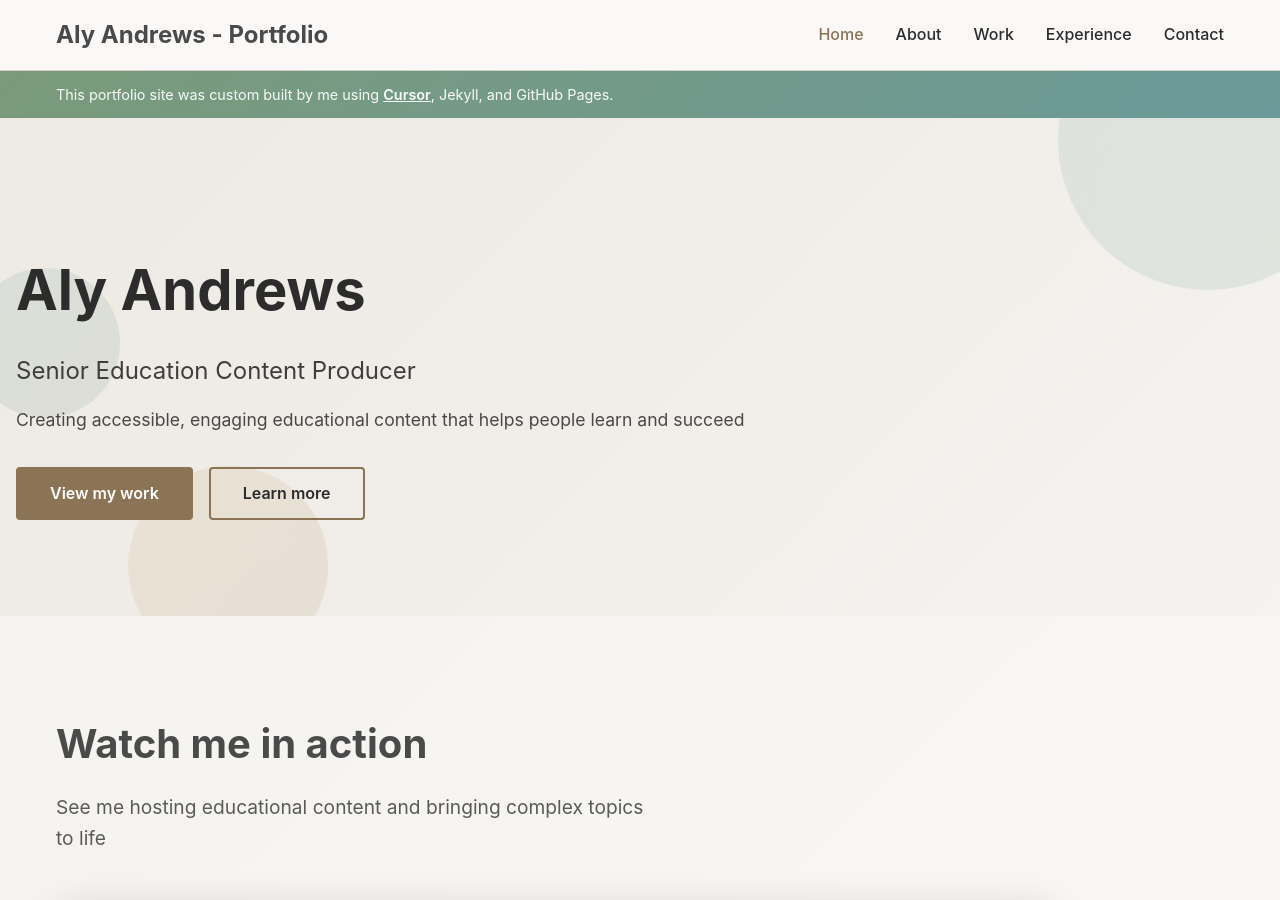
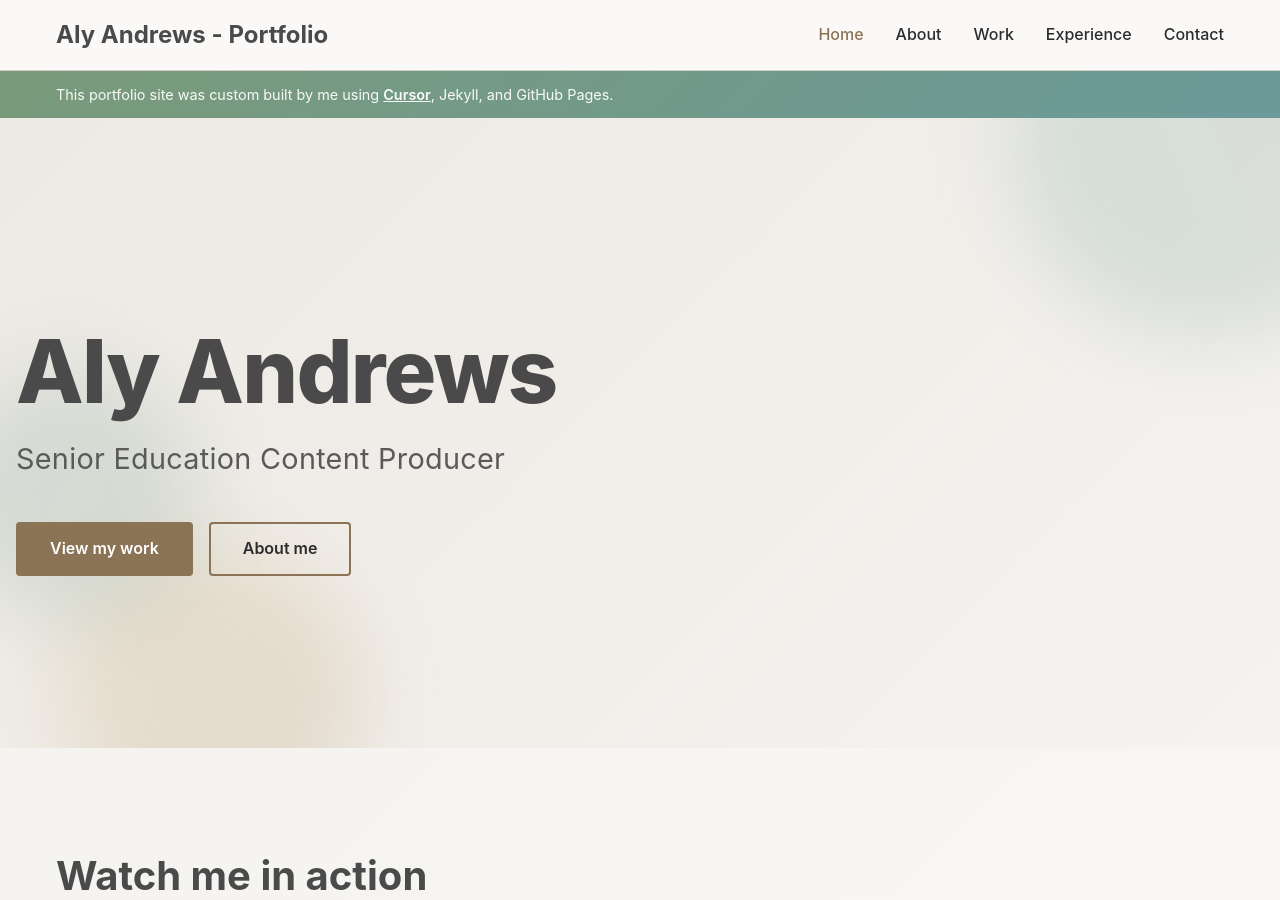
Before and after one commit to aly-andrews/aly-andrews.github.io, a Jekyll site: the page built from index.md, in a window 1280 px wide and 900 px high. Built offline with Jekyll 4.4.1, drawn with Linux system fonts in a browser that asks for light colours.

Commit message:
Make hero banner more engaging with less copy, larger typography, and enhanced visuals

```diff
--- a/assets/css/main.css
+++ b/assets/css/main.css
@@ -119,23 +119,7 @@ body {
   padding: 0 var(--spacing-unit);
 }
 
-.hero-title {
-  font-size: 3.5rem;
-  font-weight: 700;
-  margin-bottom: var(--spacing-unit);
-}
-
-.hero-subtitle {
-  font-size: 1.5rem;
-  margin-bottom: var(--spacing-unit);
-  opacity: 0.9;
-}
-
-.hero-description {
-  font-size: 1.1rem;
-  margin-bottom: 2rem;
-  opacity: 0.85;
-}
+/* Hero styles moved to .hero-creative section below */
 
 .hero-cta {
   display: flex;
@@ -648,12 +632,17 @@ body {
 
 /* Responsive design */
 @media (max-width: 768px) {
-  .hero-title {
-    font-size: 2.5rem;
+  .hero-creative .hero-title {
+    font-size: 3.5rem;
   }
 
-  .hero-subtitle {
-    font-size: 1.2rem;
+  .hero-creative .hero-subtitle {
+    font-size: 1.4rem;
+  }
+
+  .hero-creative {
+    min-height: 60vh;
+    padding: 6rem 0 4rem;
   }
 
   .nav-links {
@@ -692,8 +681,13 @@ body {
     padding: 4rem 0;
   }
 
-  .hero-title {
-    font-size: 2rem;
+  .hero-creative .hero-title {
+    font-size: 2.5rem;
+  }
+
+  .hero-creative {
+    min-height: 50vh;
+    padding: 4rem 0 3rem;
   }
 }
 
@@ -702,9 +696,12 @@ body {
   position: relative;
   background: linear-gradient(135deg, var(--bg-accent) 0%, var(--bg-light) 100%);
   color: var(--text-color);
-  padding: 8rem 0 6rem;
+  padding: 10rem 0 8rem;
   text-align: left;
   overflow: hidden;
+  min-height: 70vh;
+  display: flex;
+  align-items: center;
 }
 
 .hero-shapes {
@@ -720,34 +717,35 @@ body {
 .shape {
   position: absolute;
   border-radius: 50%;
-  opacity: 0.15;
+  opacity: 0.2;
   animation: float 20s infinite ease-in-out;
+  filter: blur(40px);
 }
 
 .shape-1 {
-  width: 300px;
-  height: 300px;
+  width: 400px;
+  height: 400px;
   background: linear-gradient(135deg, var(--accent-green), var(--accent-teal));
-  top: -100px;
-  right: -50px;
+  top: -150px;
+  right: -100px;
   animation-delay: 0s;
 }
 
 .shape-2 {
-  width: 200px;
-  height: 200px;
+  width: 300px;
+  height: 300px;
   background: linear-gradient(135deg, var(--accent-gold), var(--accent-color));
-  bottom: -50px;
-  left: 10%;
+  bottom: -100px;
+  left: 5%;
   animation-delay: 5s;
 }
 
 .shape-3 {
-  width: 150px;
-  height: 150px;
+  width: 250px;
+  height: 250px;
   background: linear-gradient(135deg, var(--accent-teal), var(--accent-green));
-  top: 30%;
-  left: -30px;
+  top: 40%;
+  left: -50px;
   animation-delay: 10s;
 }
 
@@ -766,6 +764,24 @@ body {
 .hero-creative .hero-content {
   position: relative;
   z-index: 1;
+  width: 100%;
+}
+
+.hero-creative .hero-title {
+  font-size: 5.5rem;
+  font-weight: 800;
+  margin-bottom: 1rem;
+  color: var(--primary-color);
+  line-height: 1.1;
+  letter-spacing: -0.02em;
+}
+
+.hero-creative .hero-subtitle {
+  font-size: 1.8rem;
+  margin-bottom: 2.5rem;
+  color: var(--text-light);
+  font-weight: 400;
+  letter-spacing: 0.01em;
 }
 
 /* Video Showcase Section */
--- a/index.md
+++ b/index.md
@@ -19,10 +19,9 @@ permalink: /
   <div class="hero-content">
     <h1 class="hero-title">Aly Andrews</h1>
     <p class="hero-subtitle">Senior Education Content Producer</p>
-    <p class="hero-description">Creating accessible, engaging educational content that helps people learn and succeed</p>
     <div class="hero-cta">
       <a href="/work" class="btn btn-primary">View my work</a>
-      <a href="/about" class="btn btn-secondary">Learn more</a>
+      <a href="/about" class="btn btn-secondary">About me</a>
     </div>
   </div>
 </section>
```
